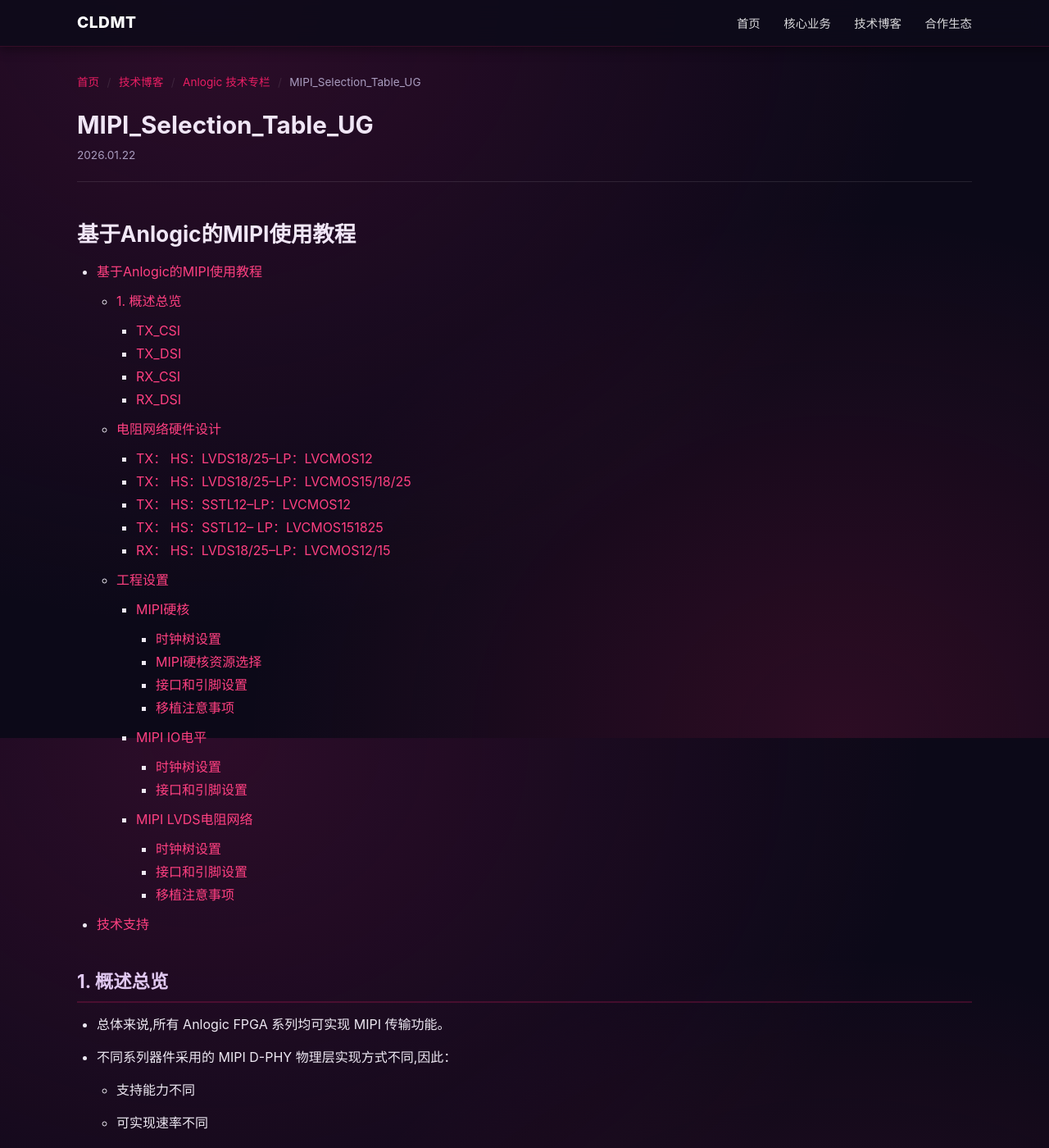
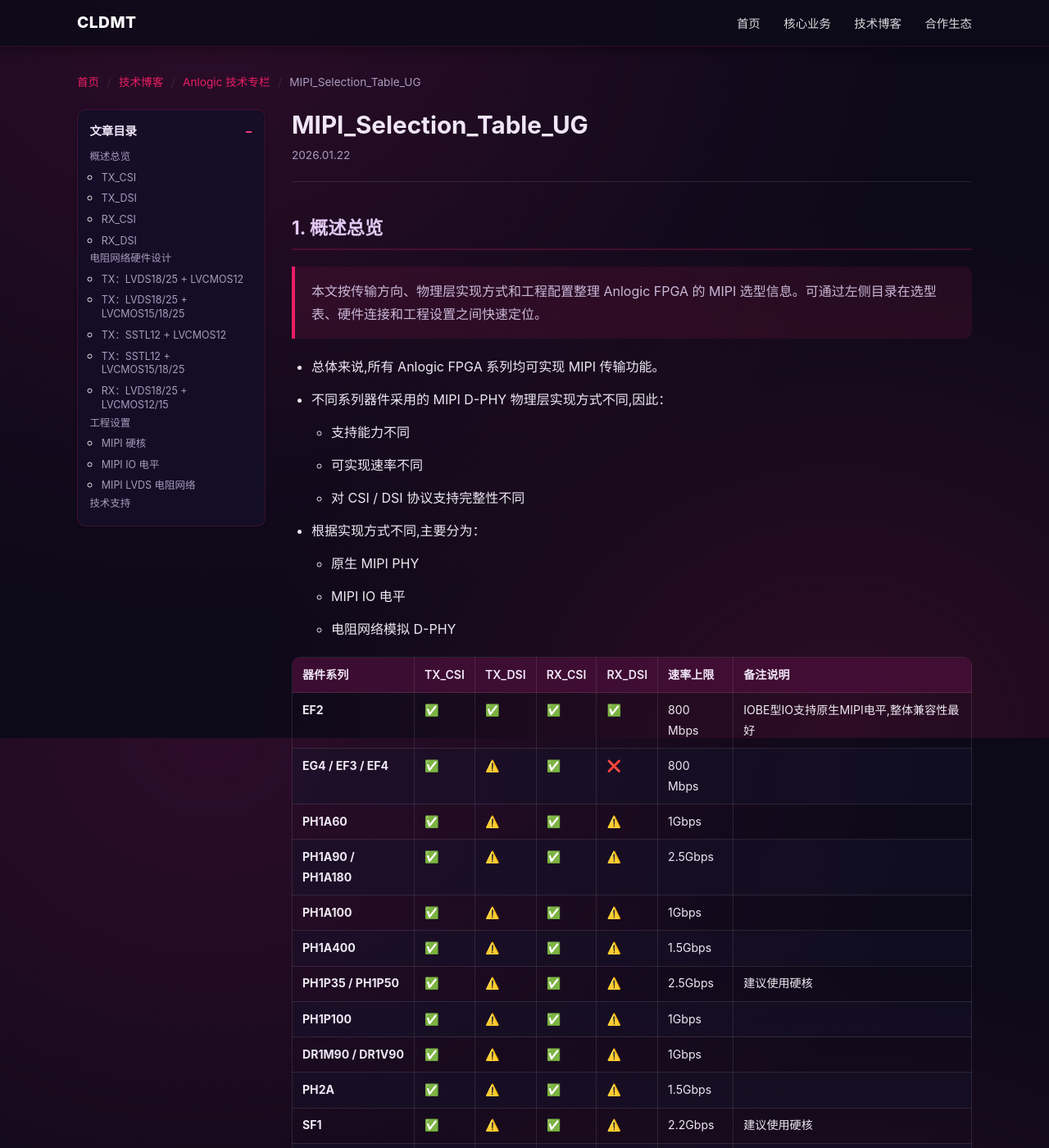
Before and after one commit to folsie/folsie.github.io, a Jekyll site: the page built from blog/Anlogic/MIPI_Selection_Table_UG.md, in a window 1280 px wide and 1400 px high. Shown: the whole window at 82% size. Built offline with Jekyll 4.4.1, drawn with Linux system fonts in a browser that asks for light colours; some of the changed text lies outside the part shown.

Commit message:
Improve MIPI article layout and sidebar toc

```diff
--- /dev/null
+++ b/_includes/mipi-selection-toc.html
@@ -0,0 +1,32 @@
+<details class="mipi-toc" open>
+  <summary>文章目录</summary>
+  <nav aria-label="MIPI 选型文章目录">
+    <ul>
+      <li><a href="#1-概述总览">概述总览</a>
+        <ul>
+          <li><a href="#tx_csi">TX_CSI</a></li>
+          <li><a href="#tx_dsi">TX_DSI</a></li>
+          <li><a href="#rx_csi">RX_CSI</a></li>
+          <li><a href="#rx_dsi">RX_DSI</a></li>
+        </ul>
+      </li>
+      <li><a href="#电阻网络硬件设计">电阻网络硬件设计</a>
+        <ul>
+          <li><a href="#tx----hslvds1825lplvcmos12">TX：LVDS18/25 + LVCMOS12</a></li>
+          <li><a href="#tx----hslvds1825lplvcmos151825">TX：LVDS18/25 + LVCMOS15/18/25</a></li>
+          <li><a href="#tx----hssstl12lplvcmos12">TX：SSTL12 + LVCMOS12</a></li>
+          <li><a href="#tx----hssstl12-lplvcmos151825">TX：SSTL12 + LVCMOS15/18/25</a></li>
+          <li><a href="#rx----hslvds1825lplvcmos1215">RX：LVDS18/25 + LVCMOS12/15</a></li>
+        </ul>
+      </li>
+      <li><a href="#工程设置">工程设置</a>
+        <ul>
+          <li><a href="#mipi硬核">MIPI 硬核</a></li>
+          <li><a href="#mipi-io电平">MIPI IO 电平</a></li>
+          <li><a href="#mipi-lvds电阻网络">MIPI LVDS 电阻网络</a></li>
+        </ul>
+      </li>
+      <li><a href="#技术支持">技术支持</a></li>
+    </ul>
+  </nav>
+</details>
--- a/_layouts/article.html
+++ b/_layouts/article.html
@@ -19,7 +19,13 @@
     <span class="sep">/</span>
     <span>{{ page.title }}</span>
   </nav>
-  <article>
+  <div class="article-layout{% if page.sidebar_toc == 'mipi-selection' %} article-layout--mipi{% endif %}">
+    {% if page.sidebar_toc == 'mipi-selection' %}
+    <aside class="mipi-toc-wrap">
+      {% include mipi-selection-toc.html %}
+    </aside>
+    {% endif %}
+    <article{% if page.sidebar_toc == 'mipi-selection' %} class="mipi-article"{% endif %}>
       <header class="article-header">
         <h1>{{ page.title }}</h1>
         {% if page.subtitle or page.last_updated or page.tags %}
@@ -38,6 +44,7 @@
         {{ content }}
       </div>
     </article>
+  </div>
   <nav class="back-nav">
     <a href="{{ '/' | relative_url }}">🏠 返回首页</a>
     {% if page.section == "partners" %}
--- a/assets/css/main.css
+++ b/assets/css/main.css
@@ -385,6 +385,66 @@
   margin: 2rem 0;
 }
 
+/* ========== MIPI Selection Article ========== */
+.article-layout--mipi {
+  display: grid;
+  grid-template-columns: 230px minmax(0, 1fr);
+  gap: 2rem;
+  align-items: start;
+}
+.mipi-toc-wrap { min-width: 0; align-self: stretch; }
+.mipi-toc {
+  position: sticky;
+  top: 76px;
+  max-height: calc(100vh - 92px);
+  overflow-y: auto;
+  padding: .85rem .9rem;
+  border: 1px solid var(--c-card-border);
+  border-radius: var(--r);
+  background: rgba(20,15,40,.86);
+  box-shadow: var(--shadow-s);
+}
+.mipi-toc summary {
+  color: #f0e6f6;
+  font-size: .9rem;
+  font-weight: 700;
+  cursor: pointer;
+  list-style: none;
+}
+.mipi-toc summary::-webkit-details-marker { display: none; }
+.mipi-toc summary::after { content: '−'; float: right; color: var(--c-accent-l); }
+.mipi-toc:not([open]) summary::after { content: '+'; }
+.mipi-toc nav { margin-top: .65rem; }
+.mipi-toc ul { margin: 0; padding-left: .9rem; }
+.mipi-toc > nav > ul { padding-left: 0; list-style: none; }
+.mipi-toc li { margin: .3rem 0; line-height: 1.35; }
+.mipi-toc a { display: block; color: var(--c-text-2); font-size: .78rem; }
+.mipi-toc a:hover { color: var(--c-accent-l); }
+.mipi-article { min-width: 0; }
+.mipi-article .article-content h2,
+.mipi-article .article-content h3 { scroll-margin-top: 76px; }
+.mipi-article .article-content table {
+  margin: 1.25rem 0 1.75rem;
+  border-radius: var(--r);
+}
+.mipi-article .article-content th,
+.mipi-article .article-content td { vertical-align: top; }
+.mipi-article .article-content blockquote { margin: 1.25rem 0; }
+.mipi-figure {
+  margin: 1.25rem 0 1.75rem;
+  padding: .7rem;
+  border: 1px solid var(--c-border);
+  border-radius: var(--r);
+  background: rgba(255,255,255,.025);
+}
+.mipi-figure img { margin: 0; }
+.mipi-figure figcaption {
+  margin-top: .6rem;
+  color: var(--c-text-2);
+  font-size: .82rem;
+  text-align: center;
+}
+
 .button-link {
   display: inline-block;
   margin-top: .9rem;
@@ -559,6 +619,9 @@
   .section-title { font-size: 1.15rem; }
   .article-header h1 { font-size: 1.4rem; }
   .article-content table { font-size: .82rem; }
+  .article-layout--mipi { display: block; }
+  .mipi-toc-wrap { margin-bottom: 1.25rem; }
+  .mipi-toc { position: static; max-height: none; }
 }
 
 @media (min-width: 769px) and (max-width: 1024px) {
--- a/blog/Anlogic/MIPI_Selection_Table_UG.md
+++ b/blog/Anlogic/MIPI_Selection_Table_UG.md
@@ -2,47 +2,12 @@
 title: "MIPI_Selection_Table_UG"
 subtitle: "2026.01.22"
 embed-resources: true
-toc: true
-toc-depth: 6
-toc-location: left
+sidebar_toc: mipi-selection
 ---
 
-# 基于Anlogic的MIPI使用教程
+## 1. 概述总览
 
-
-<!-- TOC -->
-
-- [基于Anlogic的MIPI使用教程](#基于anlogic的mipi使用教程)
-  - [1. 概述总览](#1-概述总览)
-    - [TX\_CSI](#tx_csi)
-    - [TX\_DSI](#tx_dsi)
-    - [RX\_CSI](#rx_csi)
-    - [RX\_DSI](#rx_dsi)
-  - [电阻网络硬件设计](#电阻网络硬件设计)
-    - [TX：    HS：LVDS18/25--LP：LVCMOS12](#tx----hslvds1825--lplvcmos12)
-    - [TX：    HS：LVDS18/25--LP：LVCMOS15/18/25](#tx----hslvds1825--lplvcmos151825)
-    - [TX：    HS：SSTL12--LP：LVCMOS12](#tx----hssstl12--lplvcmos12)
-    - [TX：    HS：SSTL12-- LP：LVCMOS151825](#tx----hssstl12---lplvcmos151825)
-    - [RX：    HS：LVDS18/25--LP：LVCMOS12/15](#rx----hslvds1825--lplvcmos1215)
-  - [工程设置](#工程设置)
-    - [MIPI硬核](#mipi硬核)
-      - [时钟树设置](#时钟树设置)
-      - [MIPI硬核资源选择](#mipi硬核资源选择)
-      - [接口和引脚设置](#接口和引脚设置)
-      - [移植注意事项](#移植注意事项)
-    - [MIPI IO电平](#mipi-io电平)
-      - [时钟树设置](#时钟树设置-1)
-      - [接口和引脚设置](#接口和引脚设置-1)
-    - [MIPI LVDS电阻网络](#mipi-lvds电阻网络)
-      - [时钟树设置](#时钟树设置-2)
-      - [接口和引脚设置](#接口和引脚设置-2)
-      - [移植注意事项](#移植注意事项-1)
-- [技术支持](#技术支持)
-
-<!-- /TOC -->
-
-
-## 1. 概述总览
+> 本文按传输方向、物理层实现方式和工程配置整理 Anlogic FPGA 的 MIPI 选型信息。可通过左侧目录在选型表、硬件连接和工程设置之间快速定位。
 
 
 - 总体来说,所有 Anlogic FPGA 系列均可实现 MIPI 传输功能。
@@ -122,9 +87,7 @@
 
 ### TX_DSI
 
-- 凡是电阻网络去跑 当 LP接口设置 LVCMOS15/18/25 电平时,存在下面问题：
-	- PN之间有对地电阻,在进行LP反向传输的时候LP信号有可能异常,无法支持DSI协议中的LP反向数据传输
-	- CSI无影响
+> **兼容性提示：** 凡是电阻网络去跑，当 LP 接口设置 LVCMOS15/18/25 电平时，PN 之间有对地电阻；在进行 LP 反向传输时，LP 信号有可能异常，无法支持 DSI 协议中的 LP 反向数据传输。CSI 无影响。
 
 | 器件系列   		| 物理层类型   		| 电平类型                          	| 功能限制 	| 速率上限	| 外部电路  		|
 | ----------------	| ---------- 		| ----------------------------- 		| ---- 		| --------	| ----------- 		|
@@ -218,40 +180,38 @@
 
 ### TX：    HS：LVDS18/25--LP：LVCMOS12
 
-
-   - ![](../../pic/MIPI/tx_hs_lvds1825_lp_lvcmos12.png)
-
+<figure class="mipi-figure">
+  <img src="../../../pic/MIPI/tx_hs_lvds1825_lp_lvcmos12.png" alt="TX：HS 为 LVDS18/25，LP 为 LVCMOS12 的连接示意图">
+  <figcaption>TX：HS 为 LVDS18/25，LP 为 LVCMOS12</figcaption>
+</figure>
 
 ### TX：    HS：LVDS18/25--LP：LVCMOS15/18/25
 
-
-   - ![](../../pic/MIPI/tx_hs_lvds1825_lp_lvcmos151825.png)
-
-
-
+<figure class="mipi-figure">
+  <img src="../../../pic/MIPI/tx_hs_lvds1825_lp_lvcmos151825.png" alt="TX：HS 为 LVDS18/25，LP 为 LVCMOS15/18/25 的连接示意图">
+  <figcaption>TX：HS 为 LVDS18/25，LP 为 LVCMOS15/18/25</figcaption>
+</figure>
 
 ### TX：    HS：SSTL12--LP：LVCMOS12
 
-
-   - ![](../../pic/MIPI/tx_hs_sstl12_lp_lvcmos12.png)
-
-
-
+<figure class="mipi-figure">
+  <img src="../../../pic/MIPI/tx_hs_sstl12_lp_lvcmos12.png" alt="TX：HS 为 SSTL12，LP 为 LVCMOS12 的连接示意图">
+  <figcaption>TX：HS 为 SSTL12，LP 为 LVCMOS12</figcaption>
+</figure>
 
 ### TX：    HS：SSTL12-- LP：LVCMOS151825
 
-
-   - ![](../../pic/MIPI/tx_hs_sstl12_lp_lvcmos151825.png)
-
-
+<figure class="mipi-figure">
+  <img src="../../../pic/MIPI/tx_hs_sstl12_lp_lvcmos151825.png" alt="TX：HS 为 SSTL12，LP 为 LVCMOS15/18/25 的连接示意图">
+  <figcaption>TX：HS 为 SSTL12，LP 为 LVCMOS15/18/25</figcaption>
+</figure>
 
 ### RX：    HS：LVDS18/25--LP：LVCMOS12/15
 
-
-   - ![](../../pic/MIPI/rx_hs_lvds1825_lp_lvcmos1215.png)
-
-
-
+<figure class="mipi-figure">
+  <img src="../../../pic/MIPI/rx_hs_lvds1825_lp_lvcmos1215.png" alt="RX：HS 为 LVDS18/25，LP 为 LVCMOS12/15 的连接示意图">
+  <figcaption>RX：HS 为 LVDS18/25，LP 为 LVCMOS12/15</figcaption>
+</figure>
 
 
 ## 工程设置
@@ -263,23 +223,25 @@
 - 用到的原语 PH1P_LOGIC_DPHY_MIPI_TX 和 PH1P_LOGIC_DPHY_MIPI_RX
 - UG1310 并没有对这两个原语做过多说明
 
-####  时钟树设置
-
-
-
 ####  MIPI硬核资源选择
 
 - 以PH1P35举例 有两组MIPI硬核 ,硬核可以做RX或者TX,可做CSI或者DSI , 在原语的顶层设置 DPHY0 或者 DPHY1 进行配置
 
 
-    - ![](../../pic/MIPI/MIPI硬核资源选择.png)
+<figure class="mipi-figure">
+  <img src="../../../pic/MIPI/MIPI硬核资源选择.png" alt="MIPI 硬核资源选择示意图">
+  <figcaption>MIPI 硬核资源选择</figcaption>
+</figure>
 
 ####  接口和引脚设置
 
 - 在工程的top文件中,要对MIPI的5组信号进行声明
 - 在对应的adc引脚约束文件中,不需要对MIPI硬核管教进行定义
 
-    - ![](../../pic/MIPI/MIPI硬核引脚设置.png)
+<figure class="mipi-figure">
+  <img src="../../../pic/MIPI/MIPI硬核引脚设置.png" alt="MIPI 硬核引脚设置示意图">
+  <figcaption>MIPI 硬核引脚设置</figcaption>
+</figure>
 
 
 #### 移植注意事项
@@ -308,12 +270,12 @@
   -  MIPI的 数据 P和N端都得声明
   -  本质上是芯片的pad内置了电阻网络
 
-- ![](../../pic/MIPI/MIPI_IO电平引脚设置.png)
+<figure class="mipi-figure">
+  <img src="../../../pic/MIPI/MIPI_IO电平引脚设置.png" alt="MIPI IO 电平引脚设置示意图">
+  <figcaption>MIPI IO 电平引脚设置</figcaption>
+</figure>
 
 ### MIPI LVDS电阻网络
-
-####  时钟树设置
-
 
 ####  接口和引脚设置
 
@@ -323,7 +285,10 @@
 	- LVDS的接口只需设置P端，LVCMOS的接口PN端都得设置 一对MIPI得占用4个管脚
 
 
-    - ![](../../pic/MIPI/MIPI_LVDS引脚设置.png)
+<figure class="mipi-figure">
+  <img src="../../../pic/MIPI/MIPI_LVDS引脚设置.png" alt="MIPI LVDS 电阻网络引脚设置示意图">
+  <figcaption>MIPI LVDS 电阻网络引脚设置</figcaption>
+</figure>
 
 
 #### 移植注意事项
@@ -335,7 +300,7 @@
 
 
 
-# 技术支持
+## 技术支持
 
 - 安路科技官网: https://www.anlogic.com
 - 技术支持邮箱: folsie.zhao@wtmec.com
```
Also changed, not shown: other parts of blog/Anlogic/MIPI_Selection_Table_UG.md (+1 -2 lines). Lines whose indentation alone changed are shown as unchanged.
